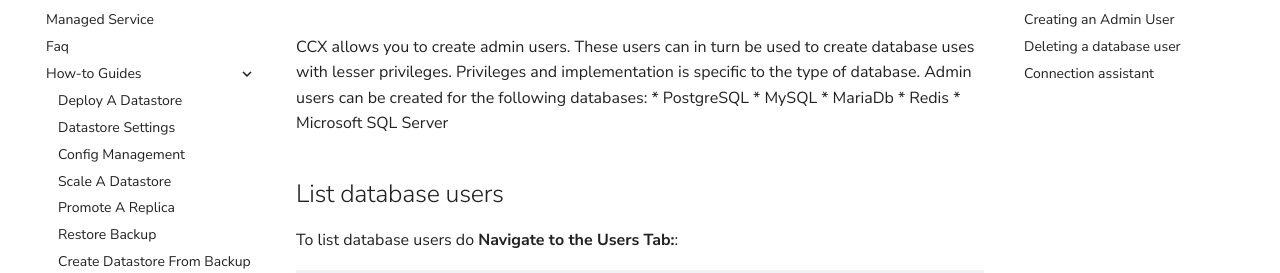
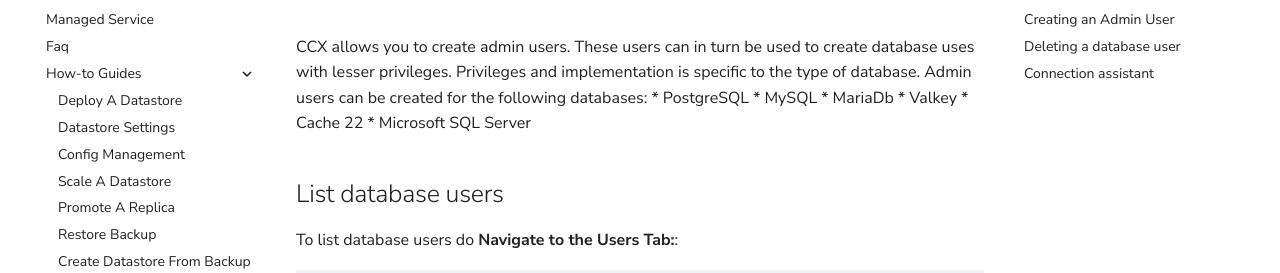
Before and after one commit to severalnines/ccx-docs, an MkDocs documentation site: the page built from docs/user/Howto/Database-User-management.md, in a window 1280 px wide and 900 px high. Shown: the part 197-470 px from the top of the window. Built offline with MkDocs 1.6.1 and Material for MkDocs 9.7.7, drawn with Linux system fonts in a browser that asks for light colours; comment, search, counter and statistics services are not loaded.

Commit message:
redis->cache22, added valkey to the list.

```diff
--- a/docs/user/Howto/Database-User-management.md
+++ b/docs/user/Howto/Database-User-management.md
@@ -4,7 +4,8 @@ Privileges and implementation is specific to the type of database. Admin users c
 * PostgreSQL
 * MySQL
 * MariaDb
-* Redis
+* Valkey
+* Cache 22
 * Microsoft SQL Server
 
 
```
